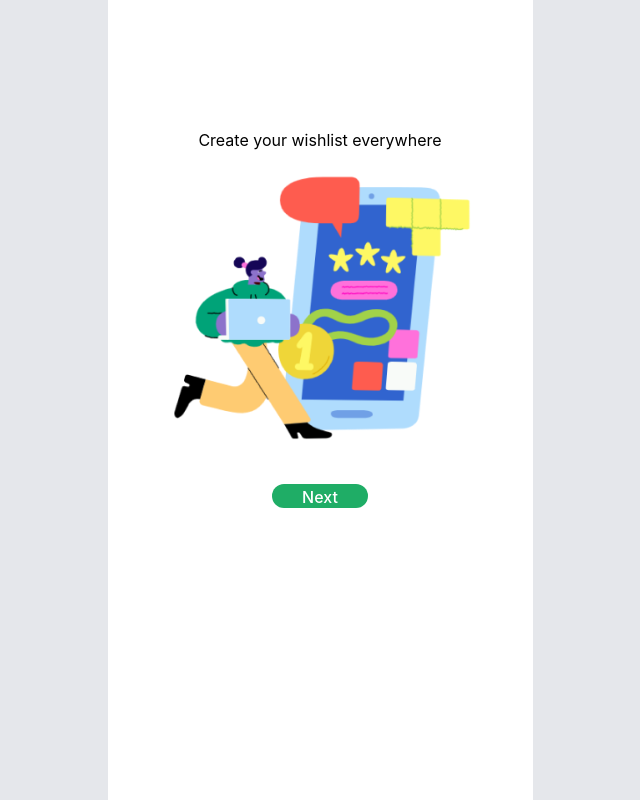
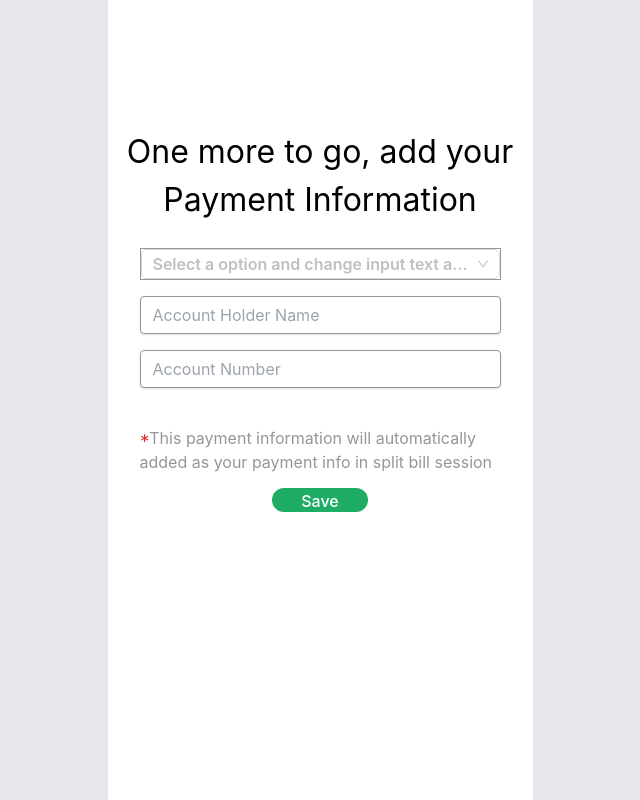
Before and after one commit to next-3-revou/gifty-fe-dev, a React (Vite) app: page /paymethod in a window 1280 px wide. Before the commit this address led to /. Shown: the whole page, without its empty margins (320-960 px from the left). Built offline with nearby package versions, Linux system fonts and the light colour scheme.

Commit message:
feat: add payment in formation page

```diff
--- a/src/component/molecules/Form/index.jsx
+++ b/src/component/molecules/Form/index.jsx
@@ -1,10 +1,20 @@
+/* eslint-disable react/prop-types */
 // import React from 'react'
 
 import Buttons from "../../atom/Button"
+import { Select } from 'antd';
+// import { Routes, Route, useParams, useNavigate  } from 'react-router-dom';
+import './styles.css'
+const { Option } = Select;
 
-const Forms = () => {
+const Forms = ({type, onClick, title}) => {
+
+  if(type === 'signup') {
     return (
       <>
+        <div className="form-titles">
+          <h3>{title}</h3>
+        </div>
         <form className="bg-white rounded px-8 pt-6 pb-8 mb-4">
           <div className="mb-4">
             <input
@@ -31,13 +41,59 @@ const Forms = () => {
             />
           </div>
           <div className="flex items-center justify-center">
-				<Buttons title={"Sign Up"} size={"sm"} />
+            <Buttons title={"Sign Up"} size={"sm"} onClick={onClick} />
           </div>
         </form>
 
       </>
 
       )
+  } else {
+    return (
+      <>
+        <div className="form-titles text-black">
+          <p>{title}</p>
+        </div>
+        <form className="bg-white rounded px-8 pt-6 pb-8 mb-4">
+          <div className="mb-4">
+            <Select
+              className="block appearance-none w-full text-left text-gray-700 bg-white border border-[#969696] hover:border-gray-500  leading-tight focus:outline-none focus:shadow-outline"
+              placeholder="Select a option and change input text above"
+              // onChange={onGenderChange}
+              allowClear
+            >
+              <Option value="male">Mastercard</Option>
+              <Option value="female">Visa</Option>
+              <Option value="other">Paypal</Option>
+            </Select>
+          </div>
+          <div className="mb-4">
+            <input
+              className="shadow appearance-none border border-[#969696] rounded w-full py-2 px-3 text-gray-700 leading-tight focus:outline-none focus:shadow-outline"
+              id="text"
+              type="accHoldername"
+              placeholder="Account Holder Name"
+            />
+          </div>
+          <div className="mb-6">
+            <input
+              className="shadow appearance-none border border-[#969696] rounded w-full py-2 px-3 text-gray-700 leading-tight focus:outline-none focus:shadow-outline"
+              id="accountNumber"
+              type="number"
+              placeholder="Account Number"
+            />
+          </div>
+          <div className="form-warning text-[#969696] text-left py-3.5">
+            <p><span className="text-red-600">*</span>This payment information will automatically added as your payment info in split bill session</p>
+          </div>
+          <div className="flex items-center justify-center">
+            <Buttons title={"Save"} size={"sm"} />
+          </div>
+        </form>
+
+      </>
+    )
+  }
 }
 
 export default Forms
--- /dev/null
+++ b/src/component/molecules/Form/styles.css
@@ -0,0 +1,9 @@
+.form-titles p {
+    font-size: 2rem;
+}
+
+.ant-select-selection-placeholder {
+    color: rgb(rgb(55 65 81));
+    font-weight: 600;
+    font-size: 1rem;
+  }
--- a/src/page/FrontPage/index.jsx
+++ b/src/page/FrontPage/index.jsx
@@ -1,5 +1,6 @@
-import React, { useState } from 'react';
+import { useState } from 'react';
 import { Modal } from 'antd';
+import { useNavigate  } from 'react-router-dom';
 
 import Carousels from '../../component/atom/Carousel'
 import front1 from '../../uploads/images/front1.png'
@@ -7,6 +8,7 @@ import Forms from '../../component/molecules/Form';
 import './styles.css'
 
 const FrontPage = () => {
+  const navigate = useNavigate();
 
   const [open, setOpen] = useState(false);
 
@@ -20,6 +22,11 @@ const FrontPage = () => {
 
   const handleCancel = () => {
     setOpen(false);
+  }
+
+  const paymentPage = (e) => {
+    e.preventDefault();
+    navigate('/paymethod')
   }
 
 
@@ -48,7 +55,7 @@ const FrontPage = () => {
           onOk={handleOk}
           onCancel={handleCancel}
         >
-          <Forms />
+          <Forms type={"signup"} onClick={(e) => paymentPage(e)} />
         </Modal>
       </main>
     </>
--- /dev/null
+++ b/src/page/Payment/index.jsx
@@ -0,0 +1,30 @@
+// import React from 'react'
+import Forms from '../../component/molecules/Form'
+
+const Payment = () => {
+
+  return (
+    <>
+      <main className="bg-gray-200">
+        <section
+          className="relative mx-auto flex h-[100dvh] w-full max-w-[425px] flex-1 flex-col bg-white"
+          style={{ opacity: 1, transform: "none" }}
+        >
+          <section className="flex h-full flex-col overflow-x-hidden">
+            <div className="container flex h-full flex-col pb-4 pt-6">
+              <div className="flex h-full flex-col justify-between">
+                <div className="mt-6">
+                  <div className="relative pt-20 pb-20">
+                    <Forms type={"payment"} title={"One more to go, add your Payment Information"} />
+                  </div>
+                </div>
+              </div>
+            </div>
+          </section>
+        </section>
+      </main>
+    </>
+  )
+}
+
+export default Payment
--- a/src/route/index.jsx
+++ b/src/route/index.jsx
@@ -2,12 +2,14 @@ import { Navigate, Route, Routes } from 'react-router-dom';
 import Dashboard from '../page/Dashboard'
 import FrontPage from '../page/FrontPage';
 import SignUp from '../page/SignUp';
+import Payment from '../page/Payment';
 
 export const PublicRoutes = () => {
   return (
       <Routes>
           <Route path='/' element={<FrontPage />} />
           <Route path='/signup' element={<SignUp />} />
+          <Route path='/paymethod' element={<Payment />} />
           <Route path='*' element={<Navigate to='/' replace />} />
       </Routes>
   );
```
Lines whose indentation alone changed are shown as unchanged.
